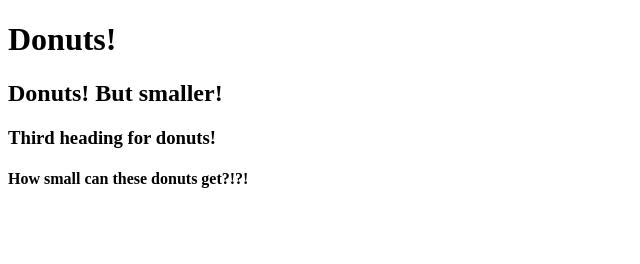
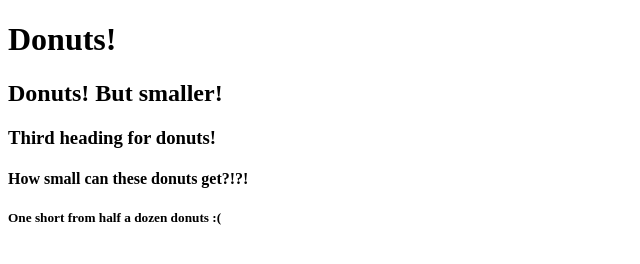
Before and after one commit to leahkonma/donut, a plain HTML site: page index.html in a window 1280 px wide. Shown: the whole page, without its empty margins (0-640 px from the left). Drawn offline with Linux system fonts and the light colour scheme.

Commit message:
h5 donuts

```diff
--- a/index.html
+++ b/index.html
@@ -2,12 +2,13 @@
 <html lang="en">
 <head>
     <meta charset="UTF-8">
-    <title>Title</title>
+    <title>Donuts</title>
 </head>
 <body>
     <h1>Donuts!</h1>
     <h2>Donuts! But smaller!</h2>
     <h3>Third heading for donuts!</h3>
     <h4>How small can these donuts get?!?!</h4>
+    <h5>One short from half a dozen donuts :(</h5>
 </body>
 </html>
```
